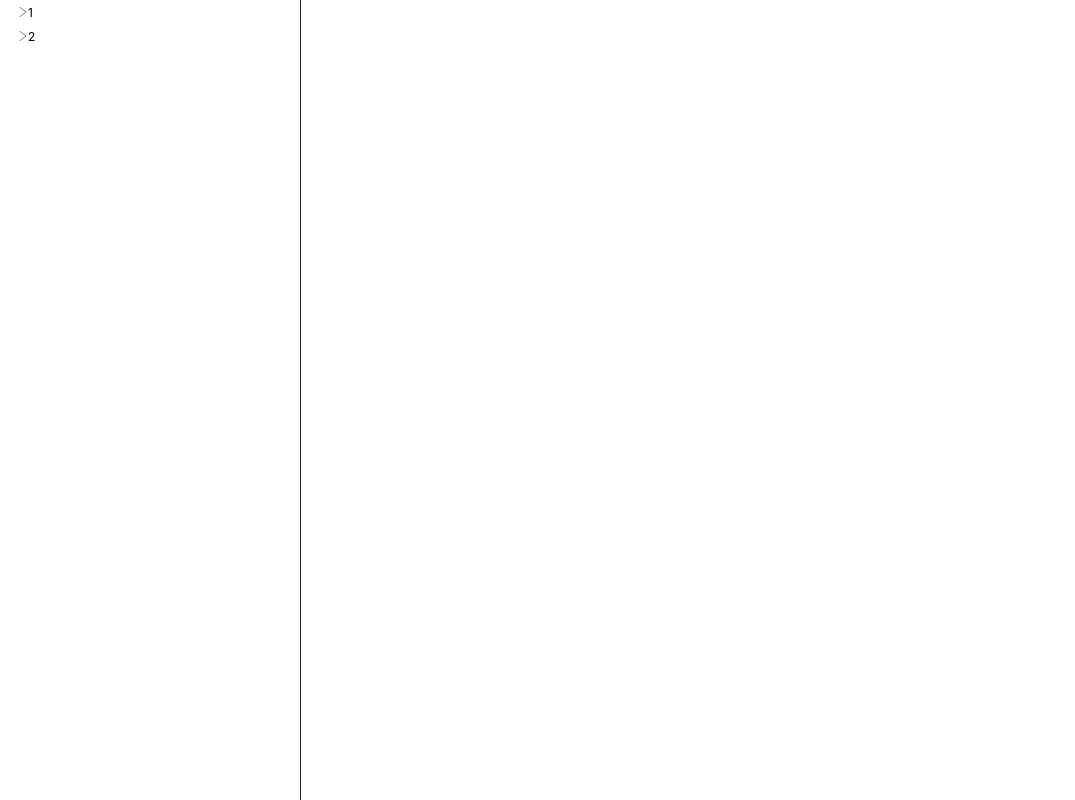
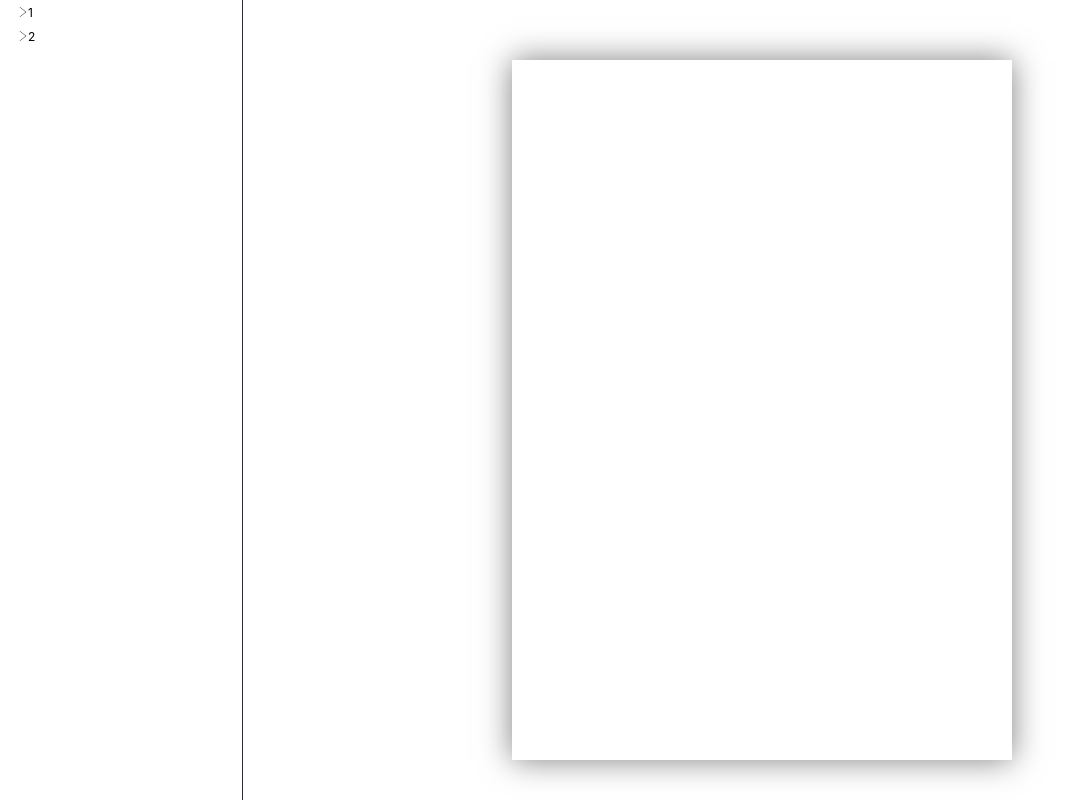
Before and after one commit to cza14h/flex-renderer, a React app: page / in a window 1280 px wide. Shown: the whole page, without its empty margins (0-1075 px from the left). Built offline with nearby package versions, Linux system fonts and the light colour scheme.

Commit message:
Add config types

```diff
--- a/src/App.css
+++ b/src/App.css
@@ -46,3 +46,10 @@
     transform: rotate(360deg);
   }
 }
+
+html {
+  box-sizing: border-box;
+}
+*, *:before, *:after {
+  box-sizing: inherit;
+}
--- a/src/App.tsx
+++ b/src/App.tsx
@@ -1,6 +1,7 @@
 import React, { useState } from 'react';
 import './App.css';
 import LayerPanel from './components/layer-panel';
+import EditorPanel from './components/editor-panel';
 import layerConfig from './mock';
 import produce from 'immer';
 import type { LayerItem, SingleLayer } from './types';
@@ -39,6 +40,7 @@ function App() {
     const insertPath = toInSplit.slice(0, -1);
 
     const insertChain = insertPath.join('');
+    // TODO move inside the layer mutation and iterate the remove index
     const toRemove = fromInSplit.map((val, i) => {
       if (val.length >= to.length && from[i].startsWith(insertChain)) {
         const nextVal = [...val];
@@ -68,6 +70,7 @@ function App() {
   return (
     <div className="App" style={{ height: '100vh' }}>
       <LayerPanel layerConfig={layer} sortLayer={sortLayer} />
+      <EditorPanel layerConfig={layer} breakPoint={500} />
     </div>
   );
 }
--- /dev/null
+++ b/src/components/editor-panel/editorFlex.tsx
@@ -0,0 +1,19 @@
+import React, { Component, ReactNode } from 'react';
+import type { BasicConfig } from '@app/types';
+
+function genContainerStyle(basic: BasicConfig) {}
+
+type FlexBoxProps<T extends BasicConfig = BasicConfig> = {
+  // basic
+  children?: ReactNode;
+};
+
+class FlexBox extends Component<FlexBoxProps> {
+  render(): React.ReactNode {
+    return <div>{this.props.children}</div>;
+  }
+}
+
+export class GroupContainer extends FlexBox {}
+
+export class NormalContainer extends FlexBox {}
--- a/src/components/editor-panel/index.module.scss
+++ b/src/components/editor-panel/index.module.scss
@@ -1,2 +1,16 @@
 .editor-panel {
+  width: 100%;
+  height: 100%;
+  text-align: center;
+  box-sizing: border-box;
+  padding-top: 60px;
+  :global {
+    .dashboard {
+      margin-left: auto;
+      margin-right: auto;
+      box-shadow: rgb(0 0 0 / 50%) 0 0 30px 0;
+      overflow: hidden;
+      min-height: 700px;
+    }
+  }
 }
--- a/src/components/editor-panel/index.tsx
+++ b/src/components/editor-panel/index.tsx
@@ -1,15 +1,33 @@
-import React, { Component } from 'react';
+import { SingleLayer } from '@app/types';
+import React, { Component, ReactNode } from 'react';
+import styles from './index.module.scss';
+import { GroupContainer, NormalContainer } from './editorFlex';
 
 type EditorPanelProps = {
   breakPoint: number;
+  layerConfig: SingleLayer;
 };
+
+function render(layer: SingleLayer) {
+  return layer.reduce<ReactNode[]>((last, { type, id, children }) => {
+    const props = { key: id, id };
+    if (type === 'group') {
+      last.push(<GroupContainer>{render(children!)}</GroupContainer>);
+    } else {
+      last.push(<NormalContainer />);
+    }
+    return last;
+  }, []);
+}
 
 class EditorPanel extends Component<EditorPanelProps> {
   render(): React.ReactNode {
     const { breakPoint } = this.props;
     return (
-      <div className="editor-panel" style={{ width: breakPoint }}>
-
+      <div className={styles['editor-panel']}>
+        <div className="dashboard" style={{ width: breakPoint }}>
+          <>{render(this.props.layerConfig)}</>
+        </div>
       </div>
     );
   }
--- a/src/components/layer-panel/index.tsx
+++ b/src/components/layer-panel/index.tsx
@@ -1,6 +1,6 @@
 import React, { Component, createRef } from 'react';
 import { LayerLeaf, LayerBranch } from './layer-item';
-import type { LayerItem, SingleLayer, SupportedType } from '@app/types';
+import type { LayerItem, SingleLayer, CanvasItemType } from '@app/types';
 import DropIndicator from './indicator';
 import debounce from 'lodash.debounce';
 import { createMemo, preventDefault } from '@app/utils';
@@ -28,7 +28,7 @@ export type ReportHoverType = (
   e: React.DragEvent,
   chain: SortPayload,
   expanded: boolean,
-  type: SupportedType,
+  type: CanvasItemType,
 ) => void;
 
 function currentTreeList(
@@ -71,7 +71,7 @@ class LayerPanel extends Component<LayerPanelProps, LayerPanelState> {
     this.setState({ scrollTop: e.currentTarget.scrollTop });
   };
 
-  toggleExpand = (id: string) => {
+  toggleExpanded = (id: string) => {
     const { expanded } = this.state;
     const next = { ...expanded };
     if (next[id]) delete next[id];
@@ -146,7 +146,7 @@ class LayerPanel extends Component<LayerPanelProps, LayerPanelState> {
             height={itemHeight}
             setDragSort={this.setDragSort}
             reportHover={this.reportHover}
-            toggleExpanded={this.toggleExpand}
+            toggleExpanded={this.toggleExpanded}
             onNodeDragEnd={this.resort}
           />
         );
--- a/src/components/layer-panel/layer-item.tsx
+++ b/src/components/layer-panel/layer-item.tsx
@@ -1,7 +1,7 @@
 import React, { Component, ReactNode } from 'react';
 import arrow from '@app/assets/arrow.svg';
 import style from './layer-item.module.scss';
-import type { SupportedType } from '@app/types';
+import type { CanvasItemType } from '@app/types';
 import type { SortPayload, ReportHoverType } from '.';
 import { preventDefault } from '@app/utils';
 
@@ -19,7 +19,7 @@ type LayerItemProps = {
 };
 
 class DraggableSort extends Component<LayerItemProps> {
-  type: SupportedType = 'com';
+  type: CanvasItemType = 'com';
   reportHover = (e: React.DragEvent) => {
     e.preventDefault();
     e.stopPropagation();
--- a/src/mock.ts
+++ b/src/mock.ts
@@ -51,4 +51,16 @@ const treeLayer: SingleLayer = [
 ];
 
 export default treeLayer;
+
+const dashboardComponents = {
+  '1': {},
+  '1-1': {},
+  '1-2': {},
+  '1-3': {},
+  '1-4': {},
+  '1-5': {},
+  '2': {},
+  '2-1': {},
+  '2-2': {},
+};
 // export default virtualScrollLayer;
```
Also changed, not shown: src/types/config.ts (+28 -10 lines).
